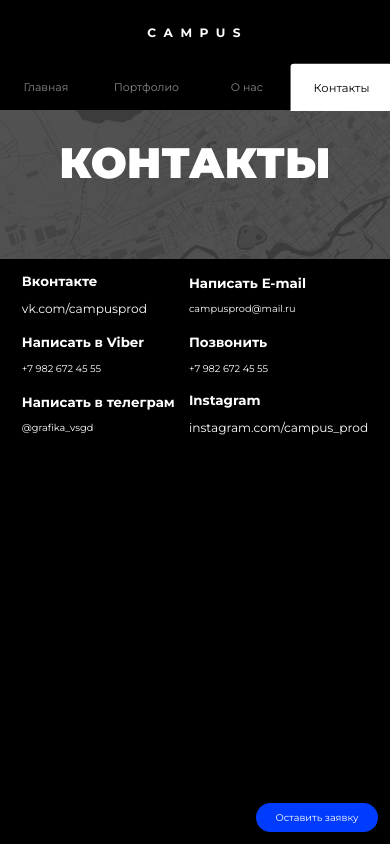
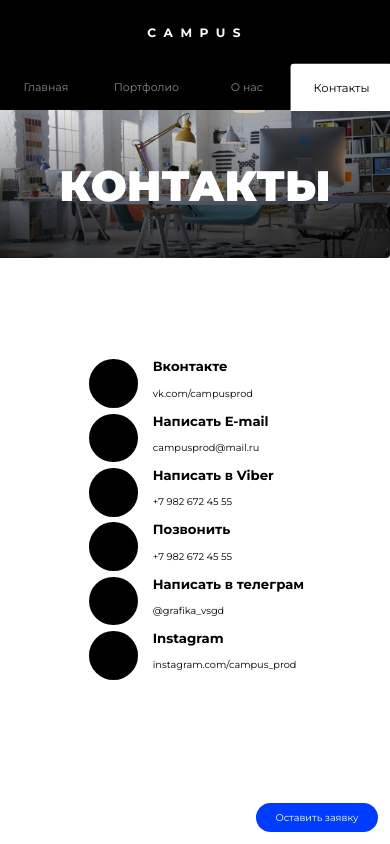
Before and after one commit to Flyingfiish/campusprod-next.js, a Next.js app: page /contacts in a window 390 px wide. Shown: the top 844 px of the page. Built offline with nearby package versions, Linux system fonts and the light colour scheme.

Commit message:
more fixes

```diff
--- a/components/about.js
+++ b/components/about.js
@@ -39,7 +39,7 @@ class About extends React.Component {
         <div className="first">
           <h1 className="step-number">01</h1>
           <div className='step-number-margin'></div>
-          <b>Как все начиналось</b>
+          <b>Как все началось</b>
 
           <p>
             Все члены команды начинали с фриланса. Кто-то снимал мероприятия.
--- a/components/backgroundVideo.js
+++ b/components/backgroundVideo.js
@@ -61,7 +61,7 @@ class BackgroundVideo extends React.Component {
           }}
           onClick={() => this.handleModal()}
         >
-          <img src="play.svg" className="play-button"></img>
+          <img src="/play.svg" className="play-reel-button"></img>
 
           <p className="play-button-text">{playButtonName}</p>
         </div>
--- a/components/contacts.js
+++ b/components/contacts.js
@@ -1,19 +1,29 @@
 import React from "react";
+
+const contactIcon = <div className="contact-icon"></div>;
 
 class Contacts extends React.Component {
   render() {
     return (
       <div className="contacts">
-        <div className="contacts-head" >
+        <div className="contacts-head">
           <h1>КОНТАКТЫ</h1>
-          <img src="contactsback.jpg" alt="contactsback"></img>
+          <img
+            className="contacts-head-back-desktop"
+            src="contactsback.jpg"
+            alt="contactsback"
+          ></img>
+          <img
+            className="contacts-head-back-mobile"
+            src="contacts-head-back-mobile.jpg"
+            alt="contactsback"
+          ></img>
         </div>
 
         <div className="contacts-info">
-          <iframe className="contact-map"
+          <iframe
+            className="contact-map"
             src="https://yandex.ru/map-widget/v1/?um=constructor%3Ad74752ec1f00cab2744a536ce5da14d2430a2094f1b3919da0f74cca374ebe66&amp;source=constructor"
-            width="533"
-            height="533"
             frameBorder="0"
             title="maps"
           ></iframe>
@@ -21,38 +31,62 @@ class Contacts extends React.Component {
             <tbody>
               <tr>
                 <td>
+                  <div className="contacts-info-icons"></div>
+                  <div className="contacts-info-strokes">
                     <b>Вконтакте</b>
                     <p className="contacts-links">
-                    <a href="https://vk.com/campusprod">vk.com/campusprod</a>
+                      <a href="https://vk.com/campusprod" target="_blank">vk.com/campusprod</a>
                     </p>
+                  </div>
                 </td>
                 <td>
+                  <div className="contacts-info-icons"></div>
+                  <div className="contacts-info-strokes">
                     <b>Написать E-mail</b>
-                  <p>&#099;&#097;&#109;&#112;&#117;&#115;&#112;&#114;&#111;&#100;&#064;&#109;&#097;&#105;&#108;&#046;&#114;&#117;</p>
+                    <p>
+                      &#099;&#097;&#109;&#112;&#117;&#115;&#112;&#114;&#111;&#100;&#064;&#109;&#097;&#105;&#108;&#046;&#114;&#117;
+                    </p>
+                  </div>
                 </td>
               </tr>
               <tr>
                 <td>
+                  <div className="contacts-info-icons"></div>
+                  <div className="contacts-info-strokes">
                     <b>Написать в Viber</b>
                     <p>+7 982 672 45 55</p>
+                  </div>
                 </td>
                 <td>
+                  <div className="contacts-info-icons"></div>
+                  <div className="contacts-info-strokes">
                     <b>Позвонить</b>
                     <p>+7 982 672 45 55</p>
+                  </div>
                 </td>
               </tr>
               <tr>
                 <td>
+                  <div className="contacts-info-icons"></div>
+                  <div className="contacts-info-strokes">
                     <b>Написать в телеграм</b>
-                  <p>@grafika_vsgd</p>
+                    <p className="contacts-links">
+                      <a href="https://t.me/grafika_vsgd" target="_blank">
+                        @grafika_vsgd
+                      </a>
+                    </p>
+                  </div>
                 </td>
                 <td>
+                  <div className="contacts-info-icons"></div>
+                  <div className="contacts-info-strokes">
                     <b>Instagram</b>
                     <p className="contacts-links">
-                    <a href="https://instagram.com/campus_prod">
+                      <a href="https://instagram.com/campus_prod" target="_blank">
                         instagram.com/campus_prod
                       </a>
                     </p>
+                  </div>
                 </td>
               </tr>
             </tbody>
--- a/components/home.js
+++ b/components/home.js
@@ -33,10 +33,10 @@ class Home extends React.Component {
               <VideoCase data={this.props.cases[4]} isMain={false}></VideoCase>
             </div>
             <div className="right-column-second-videoCase">
-              <VideoCase data={this.props.cases[0]} isMain={false}></VideoCase>
+              <VideoCase data={this.props.cases[5]} isMain={false}></VideoCase>
             </div>
             <div className="standart-video-case">
-              <VideoCase data={this.props.cases[0]} isMain={false}></VideoCase>
+              <VideoCase data={this.props.cases[6]} isMain={false}></VideoCase>
             </div>
           </div>
         </div>
@@ -52,7 +52,7 @@ class Home extends React.Component {
         <BackgroundVideo
           isMain={true}
           img="main.jpg"
-          ids={["https://www.youtube.com/embed/Dpslkx3X7k0"]}
+          ids={["https://player.vimeo.com/video/487988774"]}
           mainText="Сделай красиво ежжи!"
           secondaryText="Выполнили 454 проектов"
           className="video"
--- a/styles/contacts.css
+++ b/styles/contacts.css
@@ -3,7 +3,7 @@
   height: 100vh;
 }
 
-.contacts img {
+.contacts-head-back-desktop {
   opacity: 0.34;
   width: 100%;
   margin: 0;
@@ -20,11 +20,30 @@
 
 .contacts-info table {
   margin-left: 5.20833vw;
+  margin-top: 10.092vh;
 }
 
-.contacts-info p {
+.contacts-info table th, td {
+  text-align: left;
+  width: 18.02vw;
+}
+
+.contacts-info table td {
+  text-align: left;
+  width: 18.02vw;
+}
+
+.contacts-info table td {
+  padding-bottom: 1.5625vw;
+}
+
+.contacts-info table p {
   margin-top: 1.0416vw;
-  margin-bottom: 1.5625vw;
+  font-size: 1.04166vw;
+}
+
+.contacts-info table b {
+  font-size: 1.302vw;
 }
 
 .contacts h1 {
@@ -33,7 +52,7 @@
   color: white;
   font-size: 5.2vw;
   font-weight: 900;
-  margin-top: 10vw;
+  margin-top: 20.18vh;
 }
 
 .contacts-info a {
@@ -46,46 +65,91 @@
 }
 
 .contacts-head {
+  height: 40.3704vh;
   display: flex;
   justify-content: center;
 }
 
-.contact-map{
+.contact-map {
   width: 49.35vh;
   height: 49.35vh;
 }
 
+.contacts-head-back-mobile{
+  display: none;
+}
+
 @media screen and (max-width: 850px) {
+  .contacts-info{
+    margin-top: 3.5vw;
+  }
+
+  .contacts-head-back-desktop{
+    display: none;
+  }
+
+  .contacts {
+    background: white;
+  }
+
   .contacts h1 {
-    margin-top: 35vw;
+    margin-top: 40.9375vw;
     font-size: 10.9375vw;
   }
 
-  .contacts img {
-    margin-top: 28.125vw;
-    height: 38.4vw;
+  .contacts-head-back-mobile {
+    display: initial;
+    height: 66.25vw;
+    width: 100vw;
+    opacity: 1;
   }
 
   .contact-map {
     display: none;
   }
 
-  .contacts-info p {
+  .contacts-info table p {
     font-size: 2.5vw;
     margin: 3.125vw 0;
-
   }
 
-  .contacts-info b {
-    font-size: 3.4375vw;
+  .contacts-info table a {
+    font-size: 2.5vw;
+  }
+
+  .contacts-info table b {
+    font-size: 3.4vw;
     margin-right: 3.125vw;
   }
 
   .contacts-info table {
     margin: 0;
+    margin-left: 4vw;
   }
 
-  .contacts-info table td{
-      width: auto;
+  .contacts-info table td {
+    width: auto;
+    color: black;
+    padding: 0;
+    display: flex;
+    flex-direction: row;
+    align-items: center;
+  }
+
+  .contacts-links a {
+    color: black;
+  }
+
+  .contacts-info table tr {
+    display: flex;
+    flex-direction: column;
+  }
+
+  .contacts-info-icons{
+    width: 12.5vw;
+    height: 12.5vw;
+    border-radius: 50%;
+    background-color: black;
+    margin-right: 3.75vw;
   }
 }
--- a/styles/footer.css
+++ b/styles/footer.css
@@ -18,24 +18,15 @@ footer {
 }
 
 .social img {
-  margin: 0 0.4vw;
   width: 2.4125vw;
 }
 
 .social {
   margin-top: 2vw;
-}
-
-table {
-  margin-top: 6.5vw;
-  font-size: 1.0416vw;
-}
-
-table th,
-td {
-  text-align: left;
-  width: 16vw;
-  padding-bottom: 1.09375vw;
+  width: 11.8229vw;
+  display: flex;
+  flex-direction: row;
+  justify-content: space-between;
 }
 
 .copyright {
@@ -45,8 +36,8 @@ td {
 }
 
 .footer-top {
-  margin-top: 5.9895vw;
-  margin-bottom: 1.8229vw;
+  margin-top: 5.3125vw;
+  margin-bottom: 1.3541vw;
   font-size: 0.78125vw;
   display: flex;
   justify-content: space-between;
@@ -79,6 +70,14 @@ td {
   margin: 0;
 }
 
+.footer-mobile-column{
+  display: flex;
+  flex-direction: row;
+  justify-content: space-between;
+  align-items: center;
+  width: 100%;
+}
+
 @media screen and (max-width: 850px) {
   .footer-mobile-column {
     display: flex;
@@ -104,7 +103,6 @@ td {
     font-weight: 400;
     color: white;
     padding: 0;
-    margin-bottom: 7.5vw;
   }
 
   .footer-top p {
@@ -131,10 +129,14 @@ td {
   }
 
   .footer-bottom {
-    margin-top: 9.375vw;
+    margin-top: 6vw;
     flex-direction: column;
     width: 70%;
     margin-bottom: 8.75vw;
+  }
+
+  .footer-bottom p{
+    margin-bottom: 3.4vw;
   }
 
   .footer-bottom p,
--- a/styles/portfolio.css
+++ b/styles/portfolio.css
@@ -138,16 +138,16 @@
     color: white;
   }
   .portfolio-head .order-type-button p {
-    font-size: 8px;
-    line-height: 20px;
-    padding: 0 10px;
+    font-size: 2.5vw;
+    line-height: 6.25vw;
+    padding: 0 3.125vw;
     color: white;
   }
 
   .portfolio-head .order-type-button {
-    height: 24px;
-    border: white solid 2px;
-    margin: 5px 5px 0 0;
+    height: 7.1vw;
+    border: white solid 1px;
+    margin: 1.6vw 1.6vw 0 0;
     background: rgba(255, 255, 255, 0.23);
   }
 
@@ -166,7 +166,7 @@
   }
 
   .portfolio-content {
-    margin: 0 0 9.375vw 0;
+    margin: 0 0 7vw 0;
     padding: 0;
     display: flex;
     flex-direction: column;
--- a/styles/portfolioItem.css
+++ b/styles/portfolioItem.css
@@ -11,6 +11,10 @@
 .portfolio-item-description {
   width: 27.65625vw;
   font-size: 1.19vw;
+}
+
+.portfolio-item-description p{
+  line-height: 2;
 }
 
 .worker {
@@ -59,6 +63,7 @@
 }
 
 .roles {
+  padding-top: 0.5vw;
   margin-left: 38px;
   display: flex;
   flex-direction: row;
@@ -67,6 +72,10 @@
   align-items: flex-start;
   justify-content: flex-start;
   height: auto;
+}
+
+.roles .person{
+  margin-bottom: 1.5625vw;
 }
 
 @media screen and (max-width: 850px) {
@@ -81,6 +90,10 @@
   .portfolio-item-description {
     width: 80vw;
 
+  }
+
+  .portfolio-item-description p{
+    line-height: 2;
   }
   .roles table {
     width: 76.5vw;
@@ -115,12 +128,11 @@
 
   .portfolio-item-info p {
     font-size: 4.0625vw;
-    line-height: normal;
   }
 
   .portfolio-item-info .role {
     font-size: 4.0625vw;
-    margin: 7.8125vw 0 0 0;
+    margin: 4.6vw 0 0 0;
     width: 100%;
   }
   .portfolio-item-info .person {
--- a/styles/textField.css
+++ b/styles/textField.css
@@ -2,7 +2,7 @@
   height: 2.083vw;
   width: 100%;
   position: relative;
-  margin: 2.083vw 0 0 0;
+  margin: 28px 0 0 0;
 }
 
 .input-data input {
@@ -12,19 +12,19 @@
   border-bottom: 2px solid #707070;
   font-size: 0.78125vw;
   color: black;
-  padding-left: 1.40625vw;
+  padding-left: 1.6145vw;
 }
 
 .input-data input:valid ~ label,
 .input-data input:focus ~ label {
-  transform: translateY(-1.04166vw);
+  transform: translateY(-1.2vw);
   font-size: 0.677vw;
 }
 
 .input-data label {
   position: absolute;
   bottom: 0.52083vw;
-  left: 1.40625vw;
+  left: 1.6145vw;
   font-size: 0.78125vw;
   color: #cccccc;
   pointer-events: none;
```
Also changed, not shown: styles/backgroundVideo.css (+18 -7 lines), styles/order.css (+10 -6 lines), styles/videoCase.css (+29 -14 lines), public/contacts-head-back-mobile.jpg (added). Lines whose indentation alone changed are shown as unchanged.
